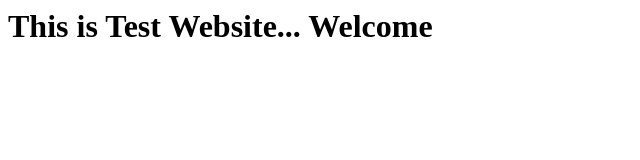
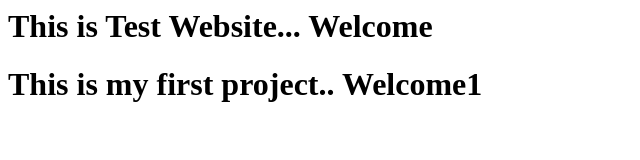
Before and after one commit to pkdcool/webapptest, a plain HTML site: page index.html in a window 1280 px wide. Shown: the whole page, without its empty margins (0-640 px from the left). Drawn offline with Linux system fonts and the light colour scheme.

Commit message:
idea1 updated

```diff
--- a/index.html
+++ b/index.html
@@ -1 +1,2 @@
 <h1>This is Test Website... Welcome</h1>
+<h1> This is my first project.. Welcome1</h1>
```
